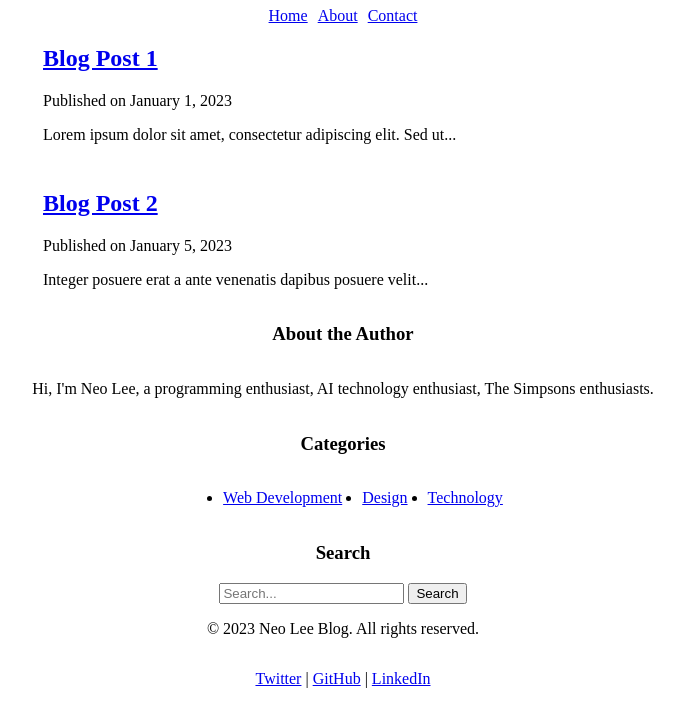
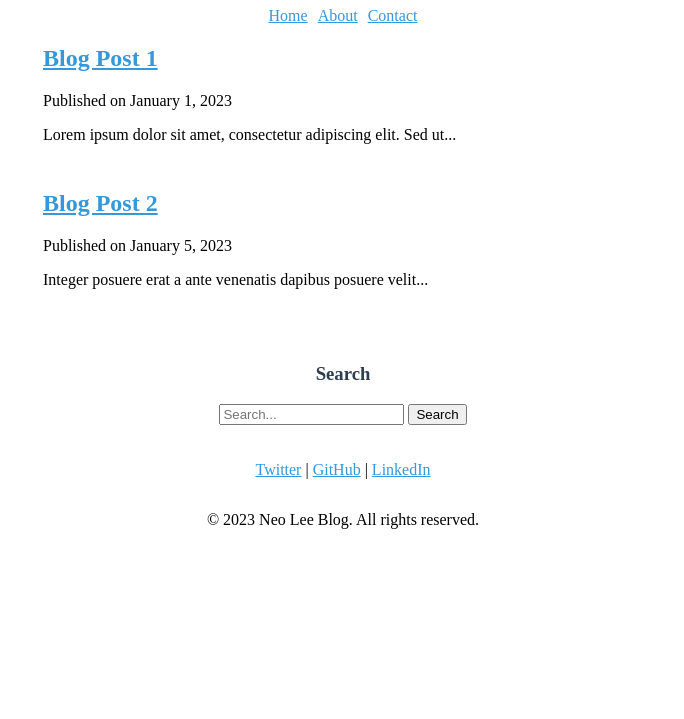
Before and after one commit to NeoLeeAI/NeoLeeAI.github.io, a plain HTML site: page index.html in a window 1280 px wide. Shown: the part 81-800 px from the top of the page, without its empty margins (297-981 px from the left). Drawn offline with Linux system fonts and the light colour scheme; files that its build step writes are made by us from their sources.

Commit message:
done in 2023.4.23

```diff
--- a/css/index.css
+++ b/assets/css/index.css
@@ -18,9 +18,11 @@ main{
 article {
     width: 80%;
     max-width: 600px;
-  }
+}
 aside{
     display: flex;
+    margin-top: 40px;
+    margin-bottom: 20px;
     flex-direction: column;
     align-items: center;
     justify-content: center;
@@ -28,7 +30,7 @@ aside{
 aside ul{
     display: flex;
     justify-content: center;
-    gap: 20px;
+    gap: 30px;
 }
 footer{
     display: flex;
@@ -36,3 +38,9 @@ footer{
     align-items: center;
     justify-content: center;
 }
+h1,h2,h3,#copyright{
+    color: #2C3E50;
+}
+a{
+    color: #3498DB;
+}
--- a/index.html
+++ b/index.html
@@ -31,16 +31,6 @@
     </main>
 
     <aside>
-        <h3>About the Author</h3>
-        <p>Hi, I'm Neo Lee, a programming enthusiast, AI technology enthusiast, The Simpsons enthusiasts. </p>
-
-        <h3>Categories</h3>
-        <ul>
-            <li><a href="/category/web-development">Web Development</a></li>
-            <li><a href="/category/design">Design</a></li>
-            <li><a href="/category/technology">Technology</a></li>
-        </ul>
-
         <h3>Search</h3>
         <form>
             <input type="search" placeholder="Search...">
@@ -49,12 +39,12 @@
     </aside>
 
     <footer>
-        <p>&copy; 2023 Neo Lee Blog. All rights reserved.</p>
         <p>
             <a href="https://twitter.com/neoleeai">Twitter</a> |
             <a href="https://github.com/NeoLeeAI">GitHub</a> |
             <a href="https://linkedin.com/in/username">LinkedIn</a>
         </p>
+        <p>&copy; 2023 Neo Lee Blog. All rights reserved.</p>
     </footer>
 </body>
 </html>
```
Also changed, not shown: pages/about.html (added).
